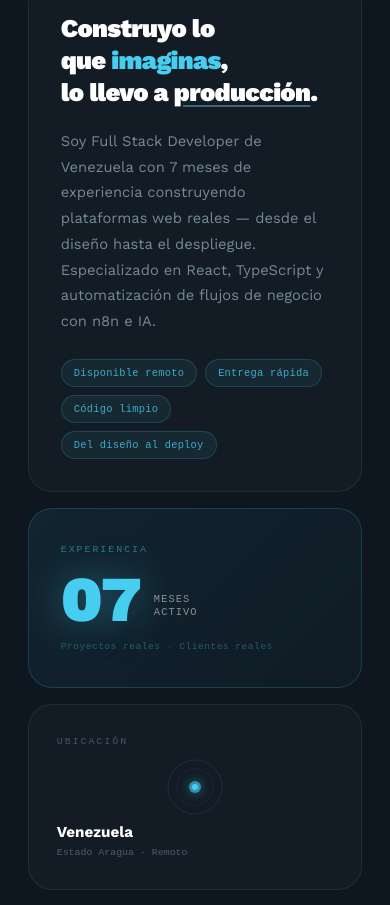
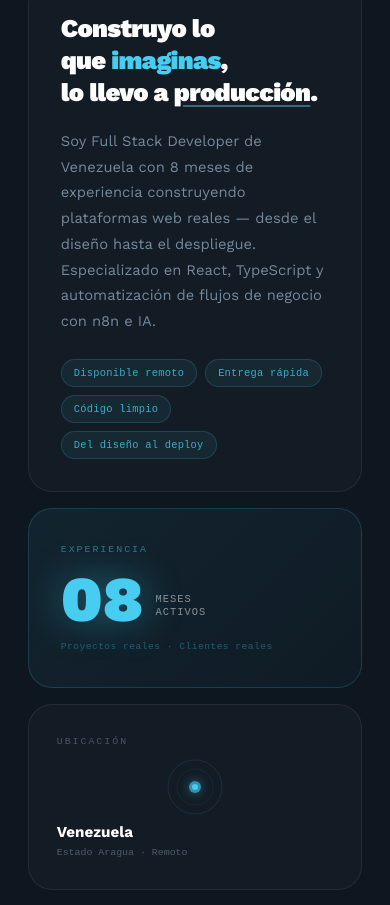
Before and after one commit to eddyjosuetr-coder/portafolio, a Next.js app: page / in a window 390 px wide. Shown: the part 5359-6264 px from the top of the page. Built offline with nearby package versions, Linux system fonts and the light colour scheme.

Commit message:
chore: actualizar experiencia a 8 meses

```diff
--- a/components/About.tsx
+++ b/components/About.tsx
@@ -382,7 +382,7 @@ export function About() {
               lo llevo a <span className="underline decoration-glow/40 underline-offset-4">producción</span>.
             </h2>
             <p className="text-[0.92rem] leading-[1.75] mb-6 max-w-[500px]" style={{ color: 'rgba(150,175,195,0.75)' }}>
-              Soy Full Stack Developer de Venezuela con 7 meses de experiencia construyendo
+              Soy Full Stack Developer de Venezuela con 8 meses de experiencia construyendo
               plataformas web reales — desde el diseño hasta el despliegue. Especializado en
               React, TypeScript y automatización de flujos de negocio con n8n e IA.
             </p>
@@ -404,9 +404,9 @@ export function About() {
             <p className="font-mono text-[0.62rem] tracking-[0.2em] uppercase" style={{ color: 'rgba(70,205,240,0.5)' }}>Experiencia</p>
             <div className="flex items-end gap-3">
               <span className="font-display font-black leading-none"
-                style={{ fontSize: 'clamp(4rem, 8vw, 6.5rem)', color: '#46cdf0', textShadow: '0 0 40px rgba(70,205,240,0.4)' }}>07</span>
+                style={{ fontSize: 'clamp(4rem, 8vw, 6.5rem)', color: '#46cdf0', textShadow: '0 0 40px rgba(70,205,240,0.4)' }}>08</span>
               <div className="pb-3">
-                <p className="font-mono text-[0.65rem] tracking-widest uppercase leading-tight" style={{ color: 'rgba(255,255,255,0.5)' }}>meses<br />activo</p>
+                <p className="font-mono text-[0.65rem] tracking-widest uppercase leading-tight" style={{ color: 'rgba(255,255,255,0.5)' }}>meses<br />activos</p>
               </div>
             </div>
             <p className="font-mono text-[0.6rem] tracking-wider" style={{ color: 'rgba(70,205,240,0.35)' }}>Proyectos reales · Clientes reales</p>
```
